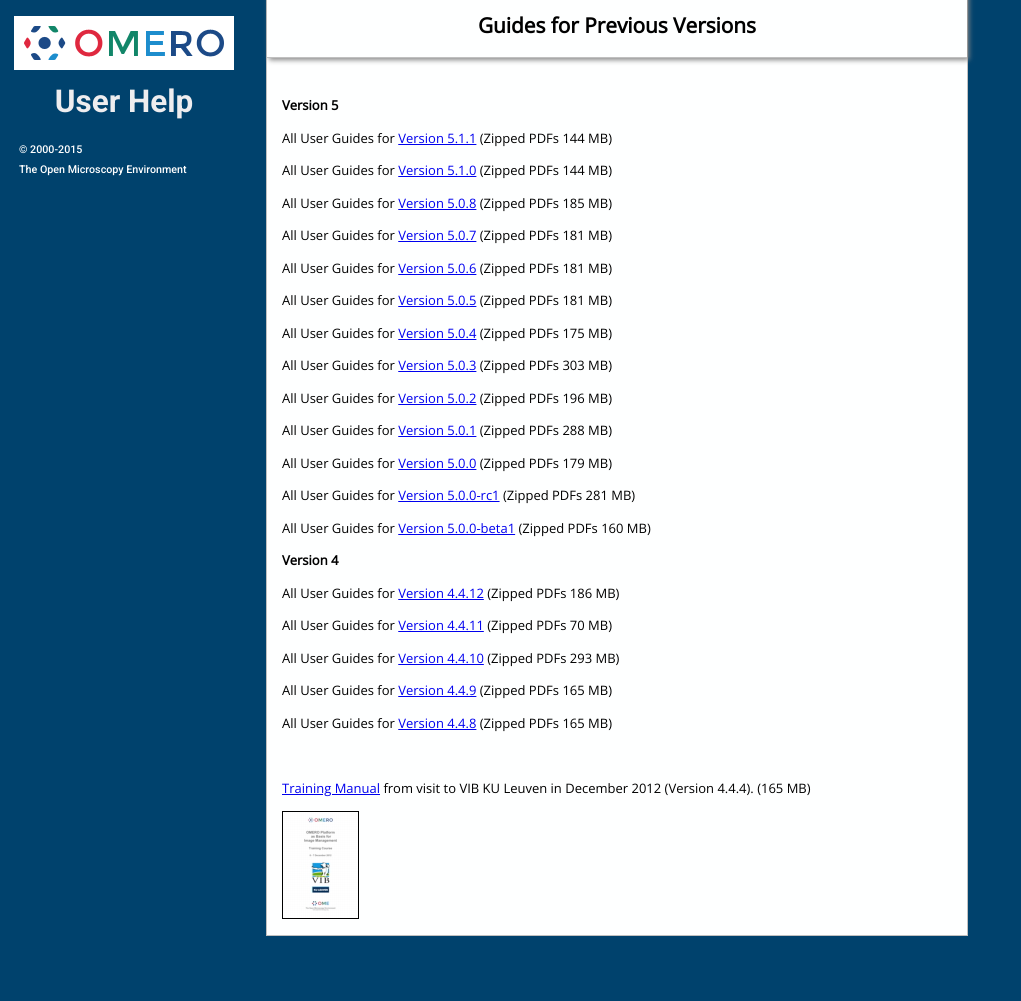
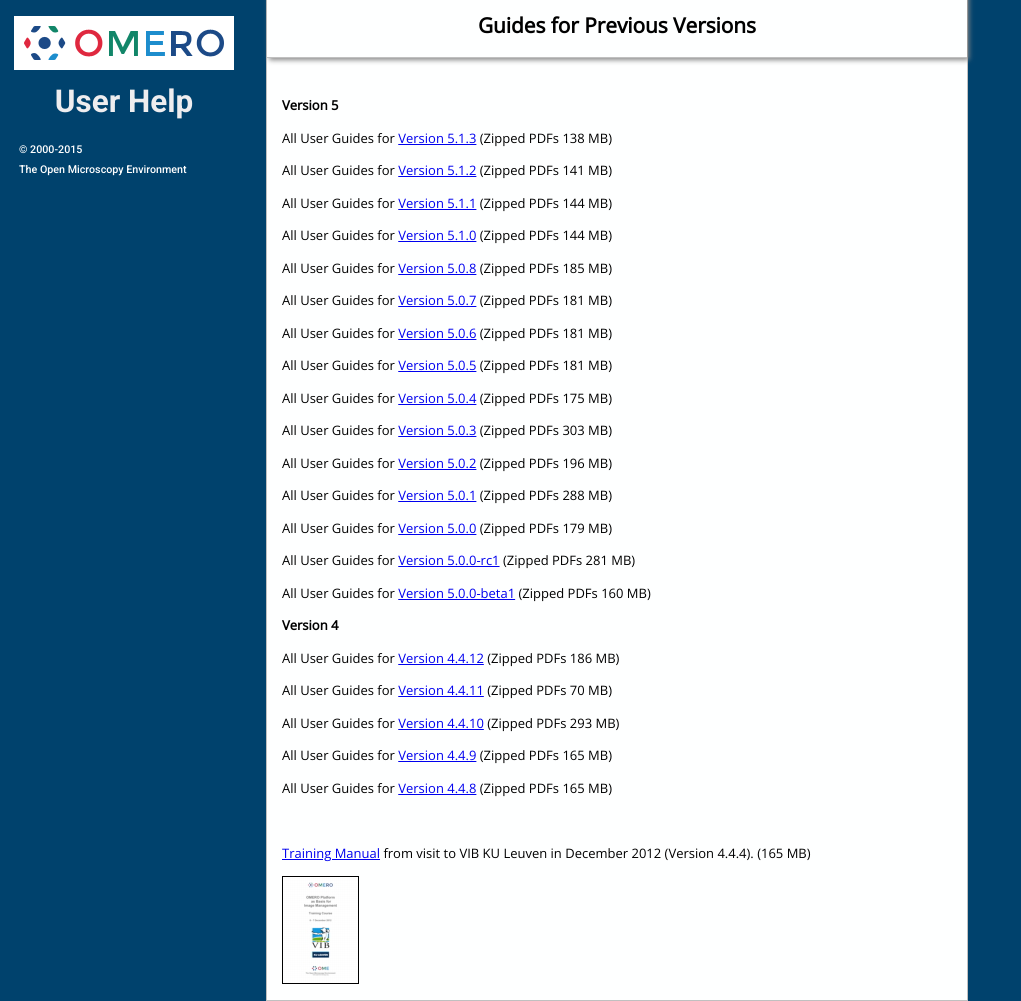
Before and after one commit to snoopycrimecop/ome-help, a Jekyll site: the page built from previous.html, in a window 1280 px wide. Shown: the whole page, without its empty margins (0-1021 px from the left). Built offline with Jekyll 4.4.1, drawn with Linux system fonts in a browser that asks for light colours; Markdown is read by kramdown in place of the engine named in the settings; before the commit the page ends 936 px from its top, so only the background shows below that.

Commit message:
Updating version numbers and downloads on index, resources and previous.

```diff
--- a/index.html
+++ b/index.html
@@ -11,7 +11,7 @@
 
 <p>The <a href="resources.html">Training Course Material</a> page contains links to material for printing out and using in training sessions, ZIP archives of the PDFs for all the current versions, customised versions of some of the Guides and other resources such as  Omnigraffle&reg; and Word&reg; files.</p>
 
-<p>The current release versions of OMERO.insight are 5.1.3 and 5.0.8. You can tell what version of OMERO you are using by looking at the login screen, or selecting <span class="bold">About OMERO.insight</span> from the Help menu in OMERO.insight.</p>
+<p>The current release versions of OMERO.insight are 5.1.4 and 5.0.8. You can tell what version of OMERO you are using by looking at the login screen, or selecting <span class="bold">About OMERO.insight</span> from the Help menu in OMERO.insight.</p>
 
 <p><img src="images/indexVersion.jpg" alt="OMERO.insight Version" style="width: 80%;"/></p>
 
--- a/previous.html
+++ b/previous.html
@@ -9,6 +9,10 @@
 </div> <!-- end #line-block -->
 
 <h3>Version 5</h3>
+
+<p>All User Guides for <a href="http://downloads.openmicroscopy.org/help/archives/OMERO_User_Guides_5_1_3.zip">Version 5.1.3</a> (Zipped PDFs 138 MB)</p>
+
+<p>All User Guides for <a href="http://downloads.openmicroscopy.org/help/archives/OMERO_User_Guides_5_1_2.zip">Version 5.1.2</a> (Zipped PDFs 141 MB)</p>
 
 <p>All User Guides for <a href="http://downloads.openmicroscopy.org/help/archives/OMERO_User_Guides_5_1_1.zip">Version 5.1.1</a> (Zipped PDFs 144 MB)</p>
 
--- a/resources.html
+++ b/resources.html
@@ -16,7 +16,7 @@
 
 <ul>
 
-<li>All User Guides for <a href="http://downloads.openmicroscopy.org/help/archives/OMERO_User_Guides_5_1_3.zip">Version 5.1.3</a> (Zipped PDFs 143 MB)</li>
+<li>All User Guides for <a href="http://downloads.openmicroscopy.org/help/archives/OMERO_User_Guides_5_1_4.zip">Version 5.1.4</a> (Zipped PDFs 136 MB)</li>
 <br/>
 
 <li>All User Guides for <a href="http://downloads.openmicroscopy.org/help/archives/OMERO_User_Guides_5_0_8.zip">Version 5.0.8</a> (Zipped PDFs 185 MB)</li>
```
